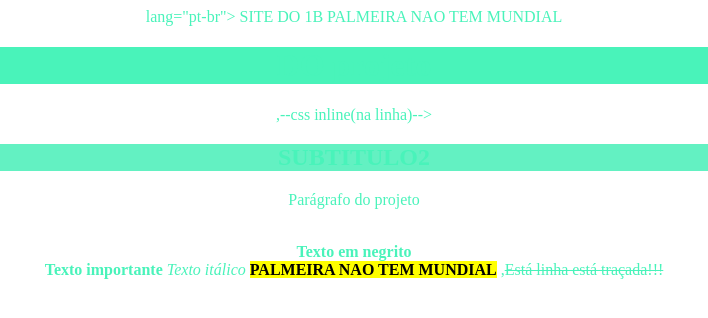
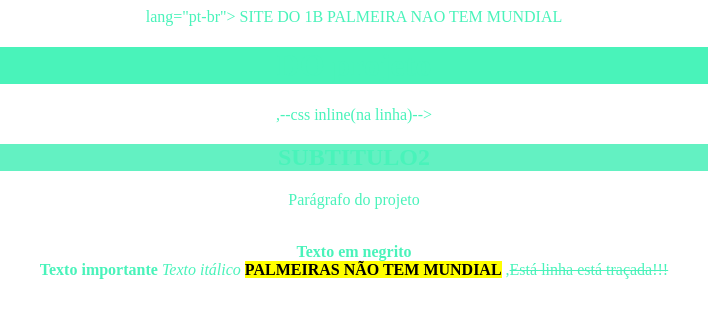
Before and after one commit to WESLEYRETIZLAFF/PROJETO03, a plain HTML site: page index.html in a window 1280 px wide. Shown: the full height of the page, 286-994 px from the left. Drawn offline with Linux system fonts and the light colour scheme.

Commit message:
paysandu

```diff
--- a/index.html
+++ b/index.html
@@ -22,7 +22,7 @@
 <br>
 <strong>Texto importante</strong>
 <i>Texto itálico</i>
-<mark><b>PALMEIRA NAO TEM MUNDIAL</b></mark>
+<mark><b>PALMEIRAS NÃO TEM MUNDIAL</b></mark>
 ,<del>Está linha está traçada!!!</del>
 
 
```
Also changed, not shown: corinthians.jpeg (added).
